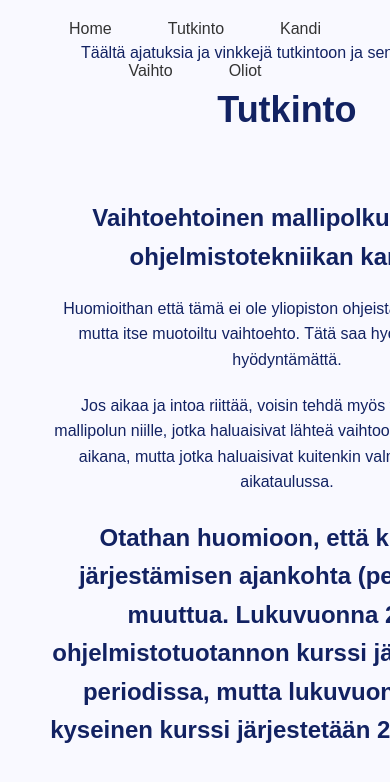
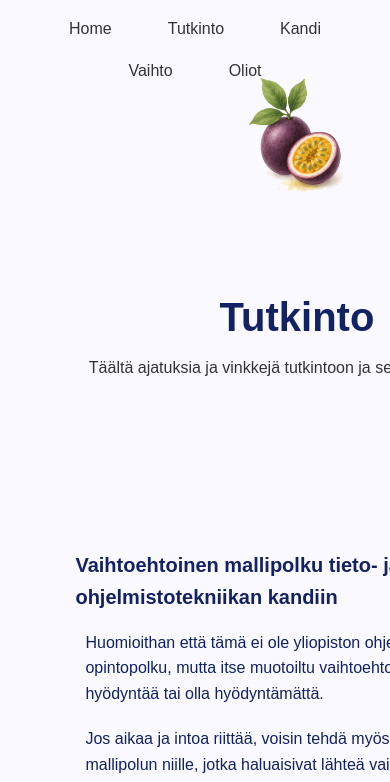
Before and after one commit to lehtio/Opiskelukorneri, a React (Vite) app in the folder opintokorneri/: page /tutkinto in a window 390 px wide. Shown: the top 782 px of the page. Built offline with nearby package versions, Linux system fonts and the light colour scheme.

Commit message:
tutkinto passion

```diff
--- a/opintokorneri/src/pages/Tutkinto.jsx
+++ b/opintokorneri/src/pages/Tutkinto.jsx
@@ -1,6 +1,7 @@
 import React from 'react';
 import Mallipolku from '../components/Mallipolku';
-import '../styles/Tutkinto.css'; // Lisää oma CSS-tiedosto
+import '../styles/Tutkinto.css';
+import kuva from '../assets/passion.png';
 
 const KandiPage = () => {
   const handleButtonClick = () => {
@@ -10,24 +11,49 @@ const KandiPage = () => {
       'noopener,noreferrer'
     );
   };
+
   return (
     <div>
-      <p className="ylarivi">Täältä ajatuksia ja vinkkejä tutkintoon ja sen suunnitteluun</p>
-      <h1>Tutkinto</h1>
+      {/* Hero-osio */}
+      <div className="hero-container-tutkinto">
+        <div className="image-wrapper-tutkinto">
+        <img src={kuva} alt="Passion" className="hero-image-tutkinto" />
+        </div>
+        <div className="hero-text-tutkinto">
+          <h1 className="titleTutkinto">Tutkinto</h1>
+          <p className="hero-summary-tutkinto">
+            Täältä ajatuksia ja vinkkejä tutkintoon ja sen suunnitteluun.
+          </p>
+        </div>
+      </div>
+
+
+
+
+
+
+
+
+      {/* Muu sisältö */}
+      <div className="studies-container">
         <Mallipolku />
 
         <h2 className="maisterivalinta">Jatkatko samaan maisteriin?</h2>
-      <p className="">Ja hei, aiotko jatkaa suoraan saman kandin maisteriin vai ootko miettiny olisko toinen maisteri sulle osuvampi?
+        <p className="maisterikyssari">
+          Ja hei, aiotko jatkaa suoraan saman kandin maisteriin vai ootko miettiny olisko toinen maisteri sulle osuvampi?
+        </p>
+
+        <p className="maisterikyssari">
+          Jos et oo varma, Jyväskylän yliopisto tarjoaa monikärkikandeja (joihin tekniikan kanditkin kuuluu). Nää tarkoittaa tutkintoja,
+          joissa pystyt vaihtamaan IT-tiedekunnan muihin maistereihin (KTM, DI ja FM) tietyin ehdoin ja ilman lisäopintoja ja ilman erillistä
+          yhteishakua.
           <br />
-        Jos et oo varma, jyväskylän yliopisto tarjoaa monikärkikandeja (joihin tekniikan kanditkin kuuluu). Nää tarkottaa tutkintoja
-        joissa pystyt vaihtamaan IT-tiedekunnan muihin maistereihin (KTM, DI ja FM) tietyin ehdoin ja ilman lisäopintoja ja ilman erillistä
-        yhteishakua. Monikärjissä täyttäessäs kandiehdot (keskiarvo jne), voit hakea valmistuttuasi toiseen maisteriin ilman yhteishakua ja pääsykokeita
-
           <button className="monikarki-button" onClick={handleButtonClick}>
             Lue lisää monikärjestä
           </button>
         </p>
       </div>
+    </div>
   );
 };
 
--- a/opintokorneri/src/styles/Tutkinto.css
+++ b/opintokorneri/src/styles/Tutkinto.css
@@ -8,13 +8,33 @@
 }
 
 /* Keskitetään kaikki sisältö kontissa */
-.studies-container h1,
-.studies-container h2,
-.studies-container h3,
+
 .studies-container p {
-  text-align: center;
+  text-align: left;
   margin-left: auto;
   margin-right: auto;
+}
+
+.maisterikyssari {
+    text-align: left;
+    margin-left: auto;
+    margin-right: auto;
+  }
+
+.studies-container h1{
+  text-align: left;
+  font-size: 25px;
+}
+
+.studies-container h2 {
+  text-align: left;
+  font-size: 20px;
+}
+
+
+.studies-container h3 {
+  text-align: left;
+  font-size: 15px;
 }
 
 /* Taulukko-opintopolku */
@@ -98,6 +118,47 @@ a:hover {
   color: white;
 }
 
+/* HERO-OSIO: Passionhedelmä */
+.hero-container-tutkinto {
+  display: flex;
+  align-items: center;
+  justify-content: space-between;
+  padding: 2rem 1rem 4rem;
+  gap: 2rem;
+  flex-wrap: wrap;
+}
+
+.image-wrapper-tutkinto {
+  position: relative;
+  width: 250px;
+  height: 300px;
+  flex-shrink: 0;
+}
+
+.hero-image-tutkinto {
+  width: 100%;
+  height: auto;
+  margin: 3rem auto;
+  display: block;
+  z-index: 1;
+}
+
+.hero-text-tutkinto {
+  flex: 1;
+  text-align: left;
+}
+
+.titleTutkinto {
+  font-size: 4.5rem;
+  color: #122262;
+  margin-bottom: 1rem;
+}
+
+.hero-summary-tutkinto {
+  font-size: 1rem;
+  color: #333;
+  max-width: 600px;
+}
 
 /* Responsiivisuus mobiililaitteille */
 @media (max-width: 768px) {
@@ -151,4 +212,34 @@ a:hover {
     font-size: 16px;
     padding: 0 10px;
   }
+
+  .hero-container-tutkinto {
+    flex-direction: column;
+    align-items: center;
+    padding: 2rem 1rem;
+  }
+
+  .image-wrapper-tutkinto {
+    width: 200px;
+    height: auto;
+  }
+
+  .hero-image-tutkinto {
+    width: 140px;
+    margin: 2rem auto;
+  }
+
+  .hero-text-tutkinto {
+    text-align: center;
+    padding: 0 1rem;
+  }
+
+  .titleTutkinto {
+    font-size: 2.5rem;
+    text-align: center;
+  }
+
+  .hero-summary-tutkinto {
+    font-size: 1rem;
+  }
 }
```
Also changed, not shown: opintokorneri/src/assets/passion.png (added). Lines whose indentation alone changed are shown as unchanged.
